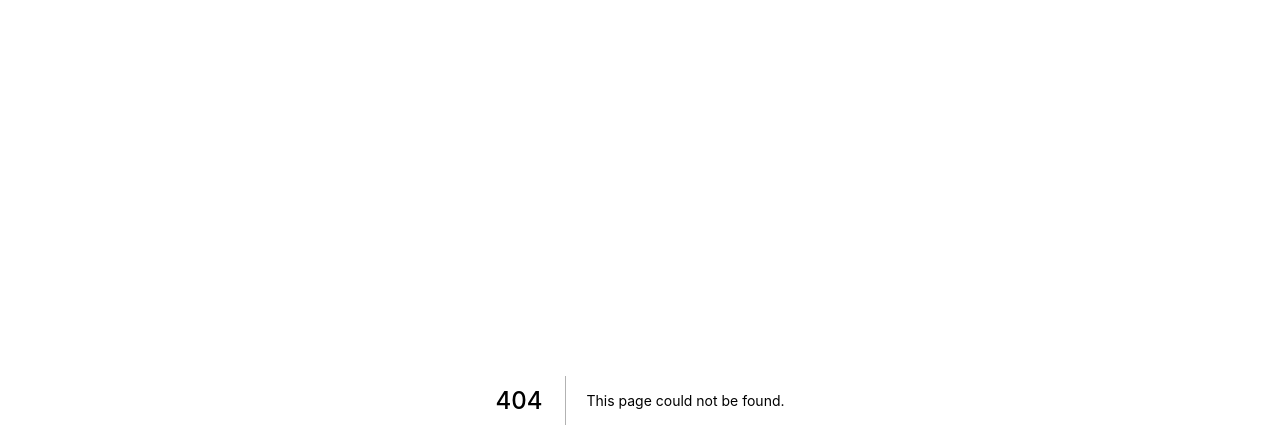
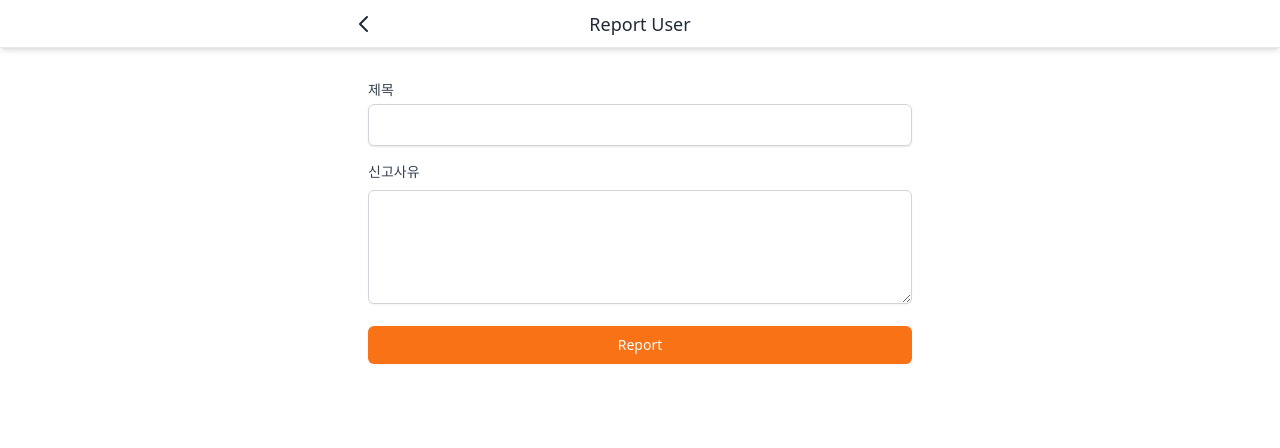
Before and after one commit to m4nd4r1n/SWEng_Project_2022, a Next.js app: page /report/1 in a window 1280 px wide. Before the commit this address had no page. Shown: the top 448 px of the page. Built offline with nearby package versions, Linux system fonts and the light colour scheme.

Commit message:
Add a user report function on a user profile page

```diff
--- /dev/null
+++ b/pages/api/reports/index.ts
@@ -0,0 +1,43 @@
+import { NextApiRequest, NextApiResponse } from "next";
+import withHandler, { ResponseType } from "@libs/server/withHandler";
+import client from "@libs/server/client";
+import { withApiSession } from "@libs/server/withSession";
+
+async function handler(
+req: NextApiRequest,
+res: NextApiResponse<ResponseType>
+) {
+
+  console.log("Got Request");
+  if (req.method === "POST") {
+    const {
+    body: {
+      title,
+      description,
+      userId,
+    },
+    } = req;
+
+    const report = await client.report.create({
+      data: {
+        title: title,
+        description: description,
+        user: {
+          connect: {
+            id: userId,
+          },
+        },
+      },
+    });
+    res.json({
+      ok: true,
+      report,
+    });
+  }
+  if (req.method === "GET") {
+  }
+}
+
+export default withApiSession(
+  withHandler({ methods: ["GET", "POST"], handler })
+);
--- /dev/null
+++ b/pages/report/[id].tsx
@@ -0,0 +1,71 @@
+import type { NextPage } from "next";
+import { useRouter } from "next/router";
+import useMutation from "@libs/client/useMutation";
+import Button from "@components/button";
+import Input from "@components/input";
+import Layout from "@components/layout";
+import TextArea from "@components/textarea";
+import { Report } from "@prisma/client";
+import { useForm } from "react-hook-form";
+import { useEffect, useRef, useState } from "react";
+import { totalmem } from "os";
+
+interface UploadReportForm {
+  title: string;
+  description: string;
+}
+
+interface UploadReportMutation {
+  ok: boolean;
+  report: Report;
+}
+
+const WriteReport: NextPage = () => {
+  const router = useRouter();
+  const userId = parseInt(router.query.id as string);
+  const { register, handleSubmit } = useForm<UploadReportForm>();
+  const [uploadReport, { loading, data }] =
+    useMutation<UploadReportMutation>("/api/reports");
+
+  const onValid = async ({
+   title,
+   description
+  }: UploadReportForm) => {
+    if (loading) return;
+    console.log("User_id: " + userId);
+    uploadReport({
+      title,
+      description,
+      userId,
+    });
+  };
+
+  useEffect(() => {
+    if (data?.ok) {
+      router.replace(`/users/profiles/${userId}`);
+    }
+  });
+
+  return (
+    <Layout canGoBack title="Report User" seoTitle="Report User">
+      <form className="space-y-4 p-4" onSubmit={handleSubmit(onValid)}>
+        <Input
+          register={register("title", { required: true })}
+          required
+          label="제목"
+          name="title"
+          type="text"
+        />
+        <TextArea
+          register={register("description", { required: true })}
+          name="description"
+          label="신고사유"
+          required
+        />
+        <Button text={loading ? "Loading..." : "Report"} />
+      </form>
+    </Layout>
+  );
+};
+
+export default WriteReport;
--- a/pages/users/profiles/[id].tsx
+++ b/pages/users/profiles/[id].tsx
@@ -13,6 +13,7 @@ import { Doughnut } from "react-chartjs-2";
 import { useRouter } from "next/router";
 import useUser from "@libs/client/useUser";
 import { CATEGORY, COLORS } from "@libs/string";
+import Button from "@components/button";
 
 interface ReviewWithUser extends Review {
   createdBy: User;
@@ -85,6 +86,9 @@ const Profile: NextPage<{ profile: ProfileWithProductAndReview }> = ({
     addList: [],
     address: [],
   });
+  const onReportClick = () => {
+    router.push(`/report/${profile?.id}`);
+  }
 
   useEffect(() => {
     if (profile) {
@@ -187,8 +191,13 @@ const Profile: NextPage<{ profile: ProfileWithProductAndReview }> = ({
                 </div>
               </div>
             </div>
-          </div>
         </div>
+        </div>
+        <Button
+            onClick={onReportClick}
+            text="🚨"
+            disabled={me?.id === profile?.id}
+          />
         {profile?.products.length !== 0 && (
           <>
             <div className="flex flex-row border-b p-5">
```
